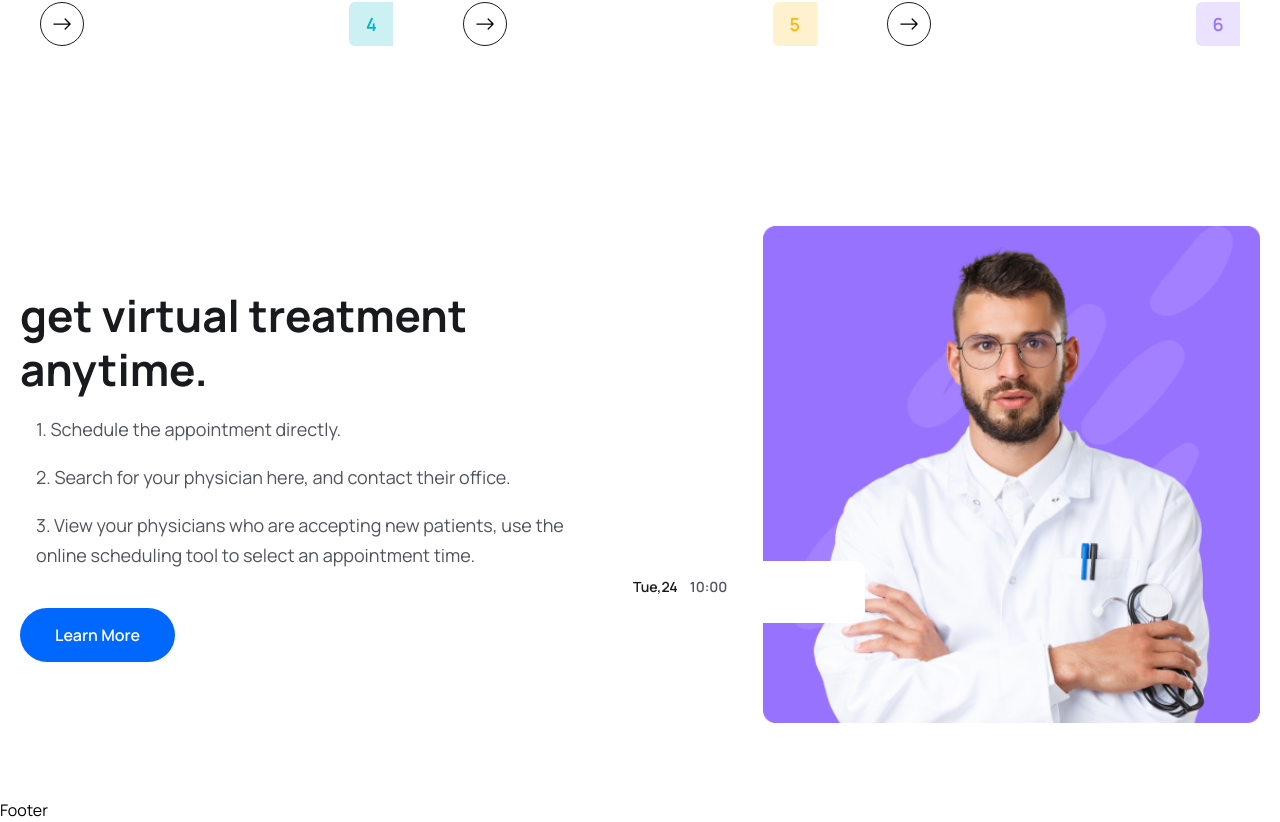
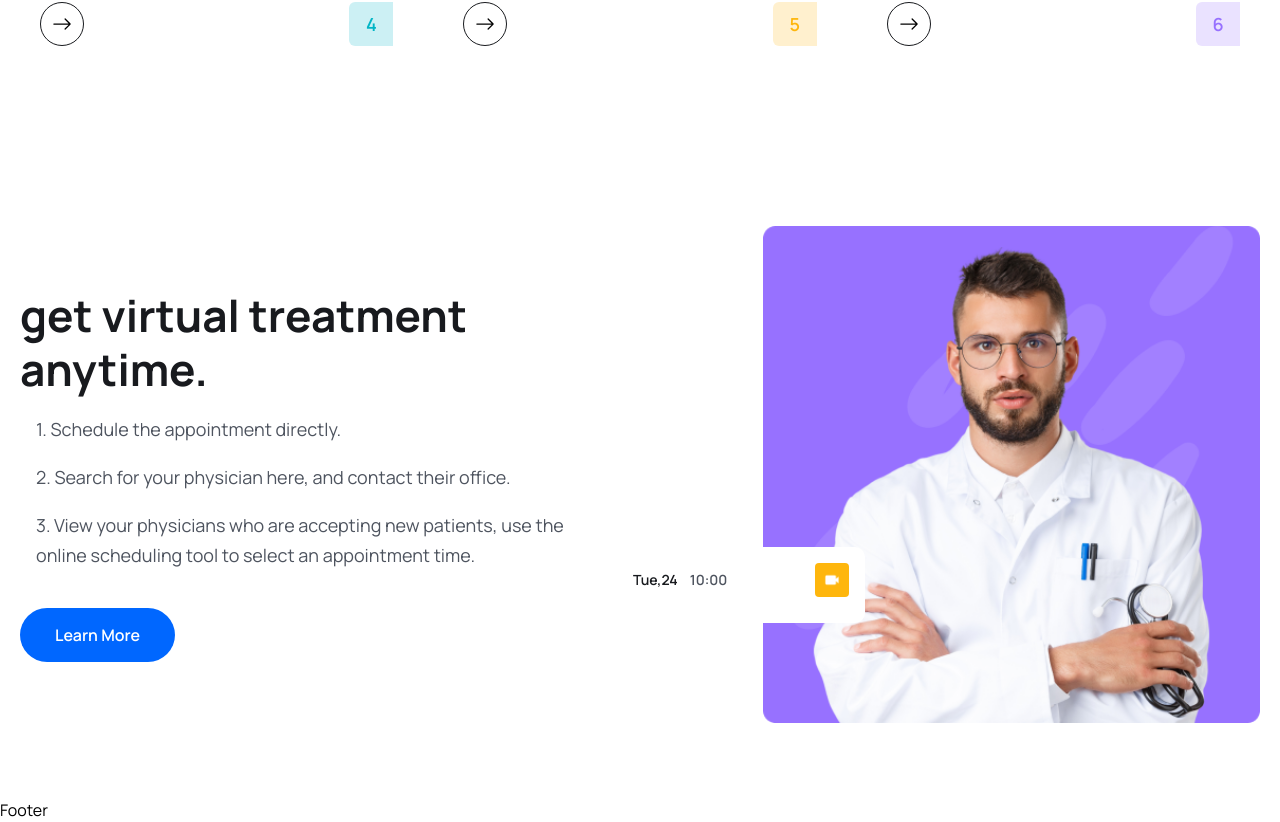
Before and after one commit to AayushAryan007/docAppoint, a React (Vite) app in the folder client/: page / in a window 1280 px wide. Shown: the part 3018-3840 px from the top of the page. Built offline with nearby package versions, Linux system fonts and the light colour scheme; the HTML template or start-up script is replaced by a standard one.

Commit message:
feature image bar

```diff
--- a/client/src/pages/Home.jsx
+++ b/client/src/pages/Home.jsx
@@ -10,7 +10,7 @@ import { BsArrowRight } from "react-icons/bs";
 import About from "../components/About/About";
 import ServiceList from "../components/Services/ServiceList";
 import featureImg from "../assets/images/feature-img.png";
-
+import videoIcon from "../assets/images/video-icon.png";
 const Home = () => {
   return (
     <>
@@ -224,6 +224,9 @@ const Home = () => {
                       10:00
                     </p>
                   </div>
+                  <span className="w-5 h-5 lg:w-[34px] lg:h-[34px] flex items-center justify-center bg-yellowColor rounded py-1 px-[6px] lg:py-3 lg:px-[9px]">
+                    <img src={videoIcon} alt="" />
+                  </span>
                 </div>
               </div>
             </div>
```
